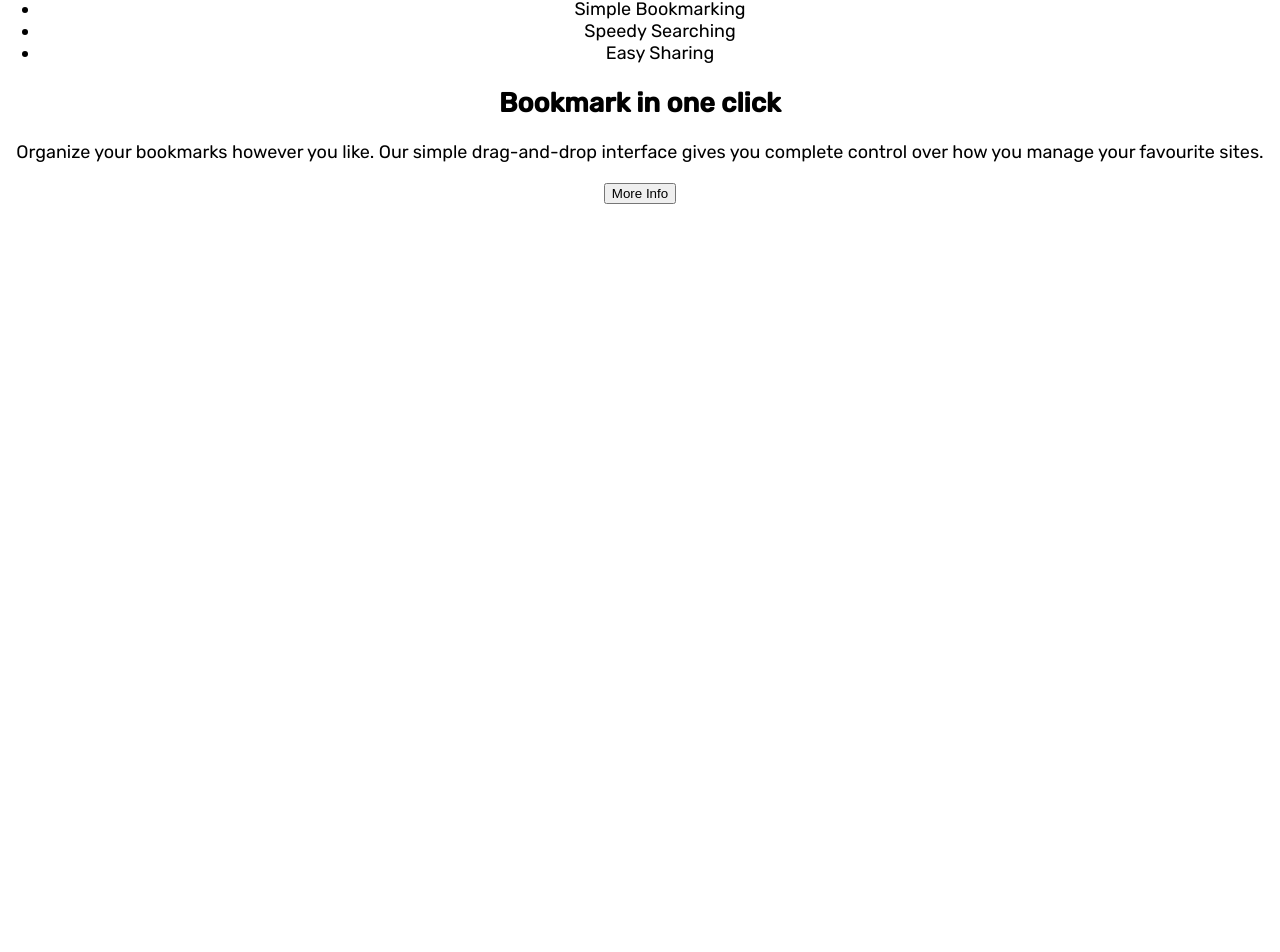
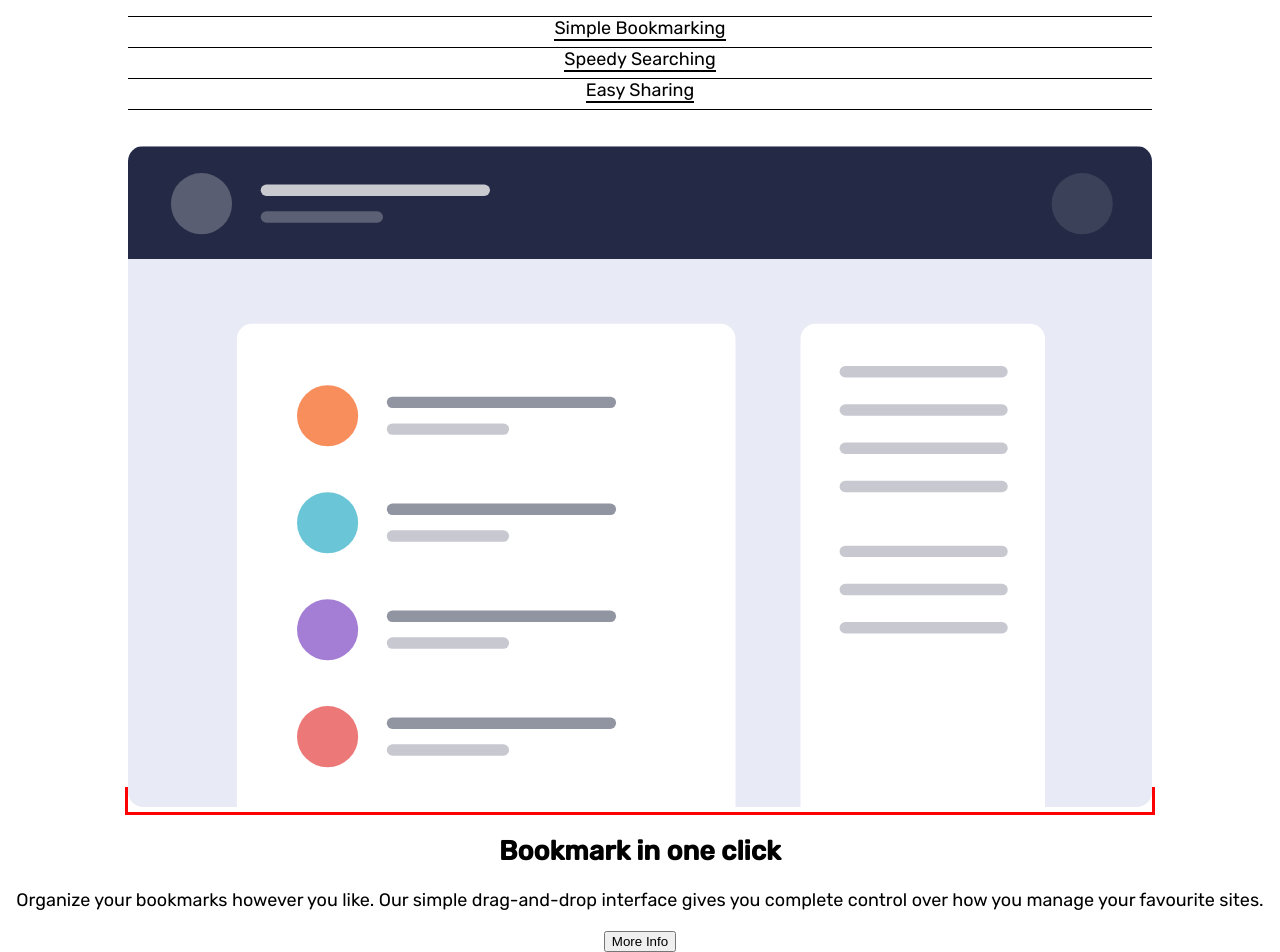
Before and after one commit to macluiggy/bookmark-langing-frontend-mentor, a React (Create React App) app: page / in a window 1280 px wide. Shown: the part 899-1851 px from the top of the page. Before the commit the page ends 1103 px from the top, so only its background shows below. Built offline with nearby package versions, Linux system fonts and the light colour scheme; the HTML template or start-up script is replaced by a standard one.

Commit message:
list items

```diff
--- a/src/components/Main.js
+++ b/src/components/Main.js
@@ -16,9 +16,9 @@ class Main extends Component {
         </section>
         <section className='main_section2'>
             <ul>
-                <li>Simple Bookmarking</li>
-                <li>Speedy Searching</li>
-                <li>Easy Sharing</li>
+                <li><span>Simple Bookmarking</span></li>
+                <li><span>Speedy Searching</span></li>
+                <li><span>Easy Sharing</span></li>
             </ul>
             <Cards />
         </section>
--- a/src/components/cards.js
+++ b/src/components/cards.js
@@ -1,14 +1,21 @@
 import React, { Component } from 'react';
+//images
+import illustration1 from './images/illustration-features-tab-1.svg'
 
 class Cards extends Component {
 
 	render() {
 		if (true) {
-			return <article>
-                <h2>Bookmark in one click</h2>
-                <p>Organize your bookmarks however you like. Our simple drag-and-drop interface
+			return <article className='card_container'>
+				<firgure className='illustration_container'>
+					<img src={illustration1} alt="illustration features tab 1" />
+				</firgure>
+                <article className='card_description'>
+                	<h2>Bookmark in one click</h2>
+                	<p>Organize your bookmarks however you like. Our simple drag-and-drop interface
                     gives you complete control over how you manage your favourite sites.</p>
-                <button>More Info</button>
+                	<button>More Info</button>
+                </article>
             </article>
 		} else if (false) {
 			return <article>
--- a/src/components/css/main.css
+++ b/src/components/css/main.css
@@ -18,5 +18,34 @@ main .main_section1 p {
     width: 37%;
   }
 }
+main .main_section2 ul {
+  padding: 0em;
+  width: 80%;
+  margin: 2em auto;
+}
+main .main_section2 ul li {
+  list-style-type: none;
+  padding: 0em 0em;
+  height: 30px;
+  display: list-item;
+  border-style: solid;
+  border-width: 1px 0 0 0;
+}
+main .main_section2 ul li span {
+  border-style: solid;
+  border-width: 0 0 2px 0;
+  height: 30px;
+}
+main .main_section2 ul li:last-child {
+  border-width: 1px 0 1px 0;
+}
+main .main_section2 .card_container .illustration_container {
+  width: fit-content;
+  height: fit-content;
+  border: solid red;
+}
+main .main_section2 .card_container .illustration_container img {
+  width: 80%;
+}
 
 /*# sourceMappingURL=main.css.map */
--- a/src/components/sass/main.scss
+++ b/src/components/sass/main.scss
@@ -17,6 +17,36 @@ main {
 		}
 	}
 	.main_section2 {
-
+		ul {
+			padding: 0em;
+			width: 80%;
+			margin: 2em auto;
+			li {
+				list-style-type: none;
+				padding: 0em 0em;
+				height: 30px;
+				display: list-item;
+				border-style: solid;
+				border-width: 1px 0 0 0;
+				span {
+					border-style: solid;
+					border-width: 0 0 2px 0;
+					height: 30px;
+				}
+			}
+			li:last-child {
+				border-width: 1px 0 1px 0;
+			}
+		}
+		.card_container {
+			.illustration_container {
+				width: fit-content;
+				height: fit-content;
+				@include border(red);
+				img {
+					width: 80%;
+				}
+			}
+		}
 	}
 }
```
Also changed, not shown: 1 other file (tests, documents, lock files or other folders).
